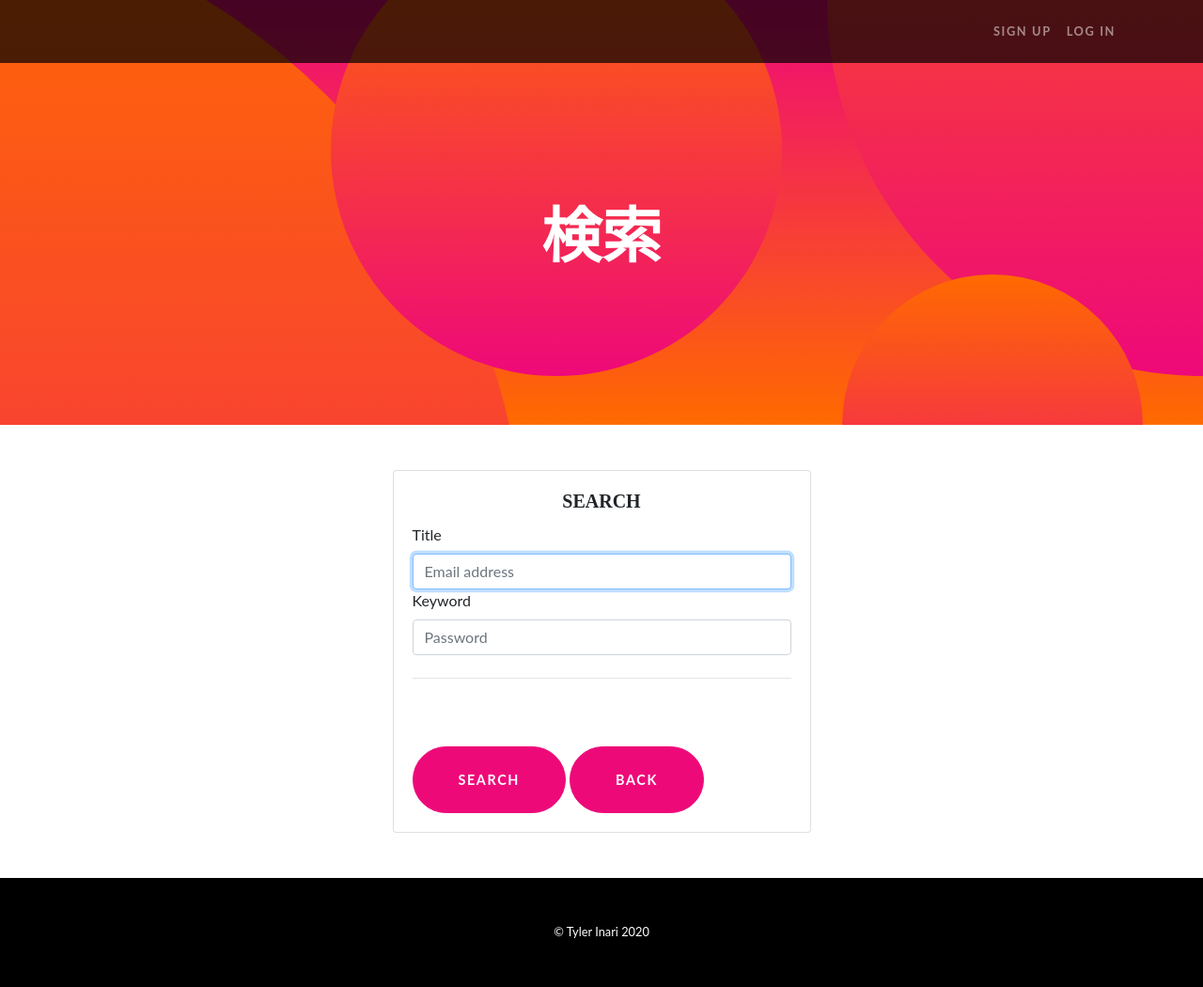
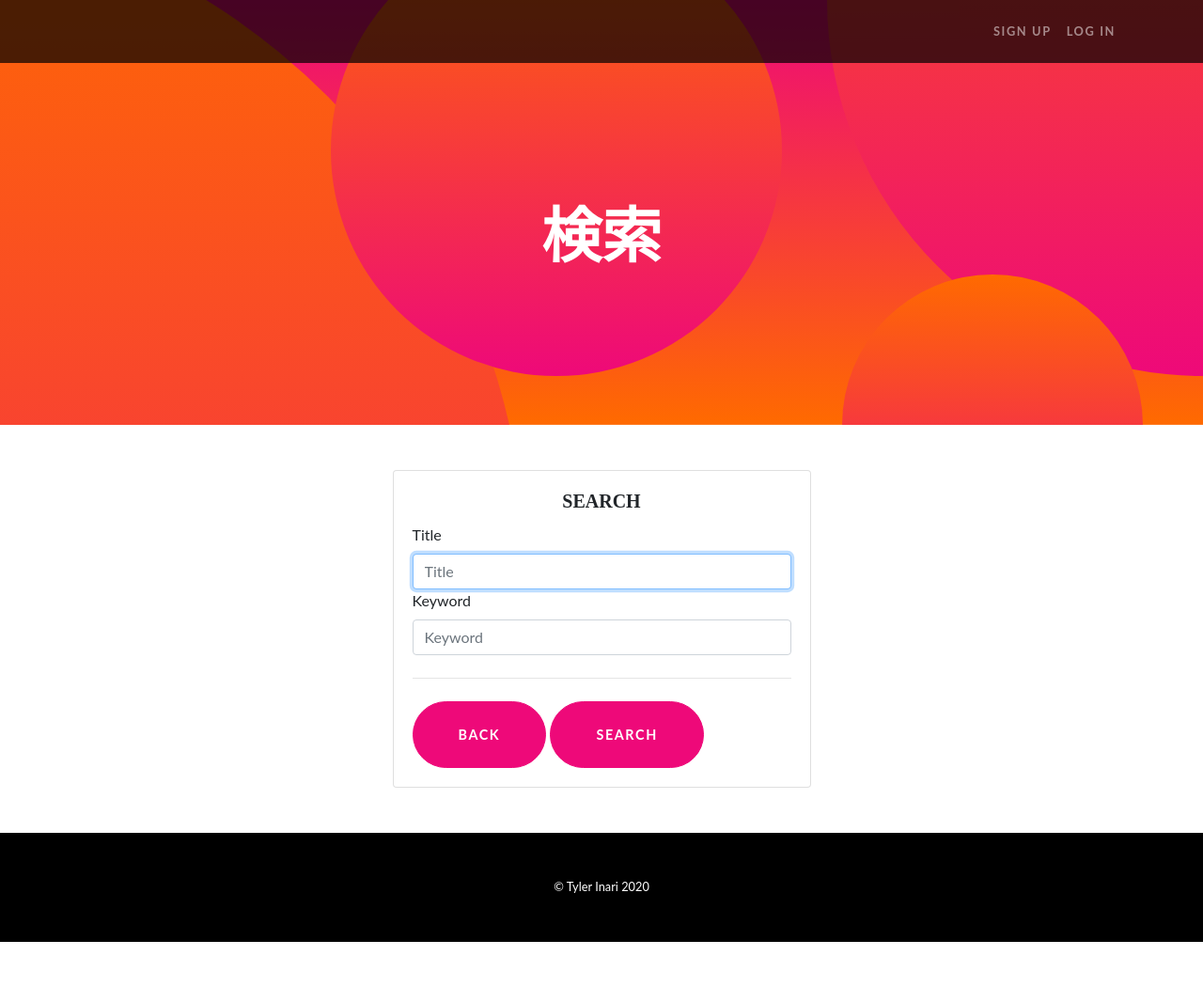
Before and after one commit to gh-tyl/WebTech-reference, a Django app: page /search/ in a window 1280 px wide. Shown: the whole page at 94% size. After the commit the page ends 1002 px from the top, so only its background shows below. Run offline with Django 3.2, Linux system fonts and the light colour scheme; some libraries are stand-ins or nearby versions.

Commit message:
データベースの内容表示まで完成

```diff
--- a/reference/ref_search/templates/search.html
+++ b/reference/ref_search/templates/search.html
@@ -24,18 +24,18 @@
           <div class="card-body">
             <h5 class="card-title text-center">SEARCH</h5>
             <form class="form-signin">
-              <div class="form-label-group">
-                <label for="inputEmail">Title</label>
-                <input type="email" id="inputEmail" class="form-control" placeholder="Email address" required autofocus>
-              </div>
+                <div class="form-label-group">
+                    <label for="title">Title</label>
+                    <input type="text" id="title" value="" class="form-control" placeholder="Title" required autofocus>
+                </div>
 
-              <div class="form-label-group">
-                <label for="inputPassword">Keyword</label>
-                <input type="password" id="inputPassword" class="form-control" placeholder="Password" required>
-              </div>
-              <hr class="my-4">
-              <a href="{% url 'ref_search:search_list' %}" class="btn btn-primary btn-xl rounded-pill mt-5">SEARCH</a>
-              <a href="{% url 'account_login' %}" class="btn btn-primary btn-xl rounded-pill mt-5">BACK</a>
+                <div class="form-label-group">
+                    <label for="keyword">Keyword</label>
+                    <input type="text" id="keyword" value="" class="form-control" placeholder="Keyword">
+                </div>
+                <hr class="my-4">
+                <a href="{% url 'account_login' %}" class="btn btn-primary btn-xl rounded-pill">BACK</a>
+                <a href="{% url 'ref_search:search_list' %}" class="btn btn-primary btn-xl rounded-pill">SEARCH</a>
             </form>
           </div>
         </div>
--- a/reference/ref_search/urls.py
+++ b/reference/ref_search/urls.py
@@ -4,5 +4,6 @@ from . import views
 app_name = 'ref_search'
 urlpatterns = [
     path('search/', views.search, name = "search"),
-    path('search_list/', views.search_list, name = "search_list"),
+    path('search_list/', views.ListViewData, name = "search_list"),
+    # path('search_list/', views.search_list, name = "search_list"),
 ]
--- a/reference/ref_search/views.py
+++ b/reference/ref_search/views.py
@@ -1,10 +1,18 @@
+from django.shortcuts import render
 from django.views import generic
+from .models import ReferenceData
 
 # Create your views here.
 class SearchView(generic.TemplateView):
     template_name = "search.html"
 search = SearchView.as_view()
 
-class ListView(generic.TemplateView):
-    template_name = "search_list.html"
-search_list = ListView.as_view()
+# class ListView(generic.TemplateView):
+#     template_name = "search_list.html"
+# search_list = ListView.as_view()
+
+def ListViewData(request):
+    data = {
+        'references':ReferenceData.objects.all().filter(title__contains='Qiita'),
+    }
+    return render(request, "search_list.html", data)
--- a/reference/reference/settings.py
+++ b/reference/reference/settings.py
@@ -163,3 +163,5 @@ ACCOUNT_LOGOUT_REDIRECT_URL = 'account_login'
 
 #djangoにデフォルトユーザーモデルではなくMyUserTableモデルを参照させる
 AUTH_USER_MODEL = 'user_auth.MyUserTable'
+
+#REF_SEARCH_MODEL = 'ref_search.ReferenceData'
```
Also changed, not shown: reference/ref_search/models.py (+5 -2 lines), reference/ref_search/templates/search_list.html (+10 -5 lines), reference/ref_search/migrations/0002_auto_20200801_1723.py (added).
